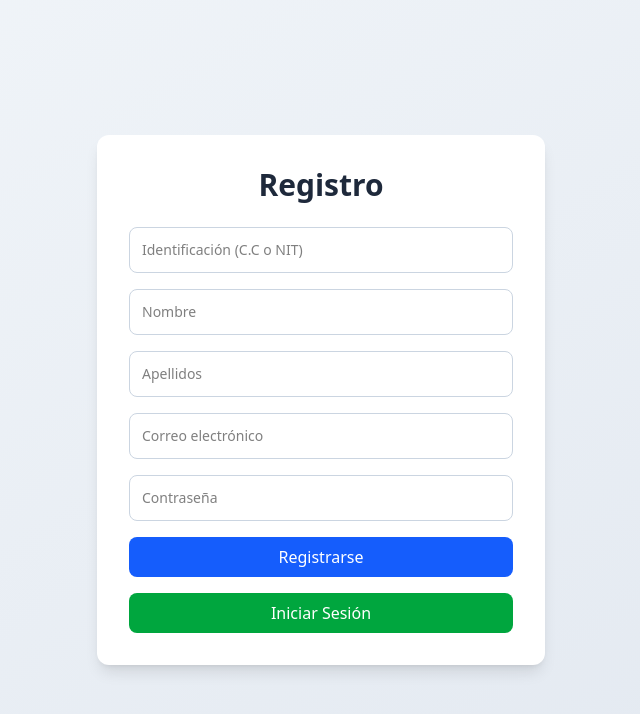
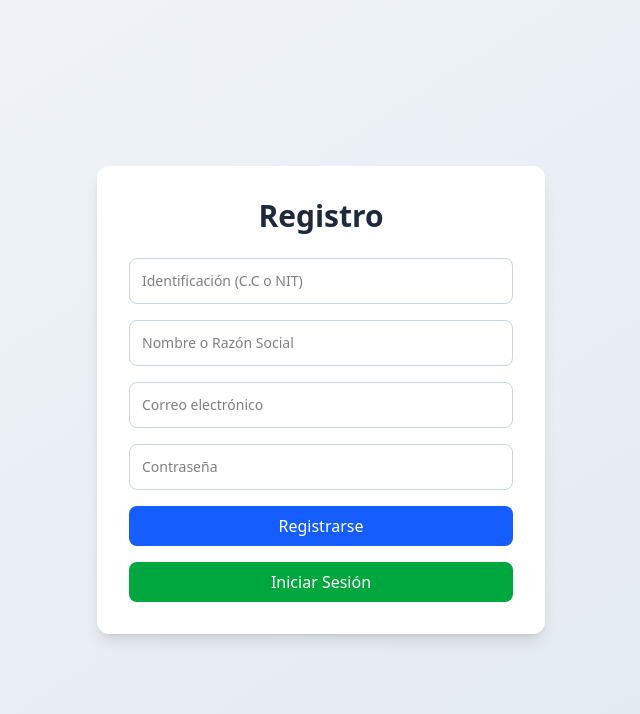
Before and after one commit to Juanxxdbs3/diagnosticoCadenaSuministro, a React (Vite) app in the folder frontend/: page /registro in a window 1280 px wide. Shown: the top 714 px of the page, without its empty margins (319-959 px from the left). Built offline with nearby package versions, Linux system fonts and the light colour scheme.

Commit message:
Eliminando apellidos del formulario de registro

```diff
--- a/frontend/src/pages/Registro.jsx
+++ b/frontend/src/pages/Registro.jsx
@@ -5,7 +5,6 @@ import axios from "axios";
 const Registro = () => {
   const [id, setId] = useState("");
   const [nombre, setNombre] = useState("");
-  const [apellidos, setApellidos] = useState("");
   const [email, setEmail] = useState("");
   const [password, setPassword] = useState("");
   const [error, setError] = useState("");
@@ -17,7 +16,6 @@ const Registro = () => {
       const res = await axios.post("http://localhost:3001/api/registro", {
         id,
         nombre,
-        apellidos,
         email,
         password
       });
@@ -54,18 +52,10 @@ const Registro = () => {
         />
         <input
           type="text"
-          placeholder="Nombre"
+          placeholder="Nombre o Razón Social"
           className="w-full p-3 border border-[#cbd5e1] rounded-lg mb-4 text-sm focus:outline-none focus:ring-2 focus:ring-blue-500"
           value={nombre}
           onChange={(e) => setNombre(e.target.value)}
-          required
-        />
-        <input
-          type="text"
-          placeholder="Apellidos"
-          className="w-full p-3 border border-[#cbd5e1] rounded-lg mb-4 text-sm focus:outline-none focus:ring-2 focus:ring-blue-500"
-          value={apellidos}
-          onChange={(e) => setApellidos(e.target.value)}
           required
         />
         <input
```
